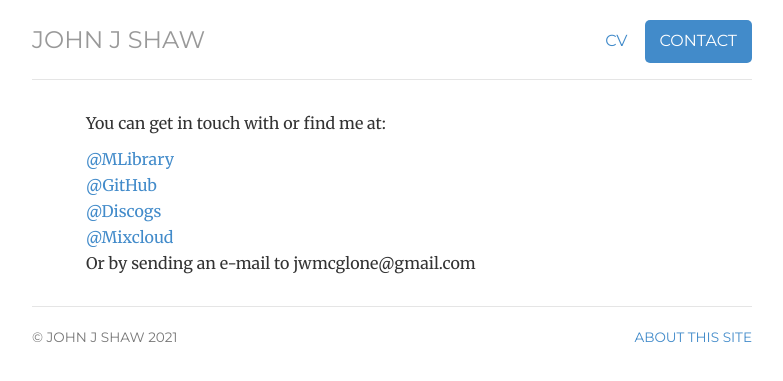
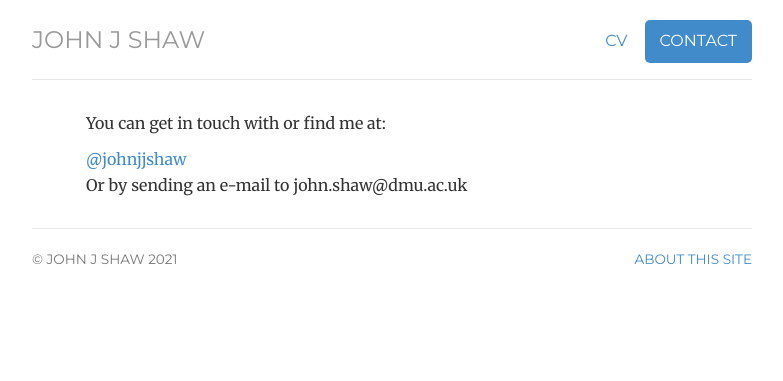
Before and after one commit to JohnJShaw/johnjshaw.github.io, a Jekyll site: the page built from contact/index.html, in a window 1280 px wide. Shown: the top 381 px of the page, without its empty margins (248-1031 px from the left). Built offline with Jekyll 4.4.1, drawn with Linux system fonts in a browser that asks for light colours.

Commit message:
Update index.html

```diff
--- a/contact/index.html
+++ b/contact/index.html
@@ -5,21 +5,15 @@ cv: passive
 projects: passive
 notes: passive
 contact: active
-description: Contact information for Jonathan McGlone, a Librarian, Front-End Developer, Digital Publisher, Project Manager, Music Enthusiast, and Web Noodler living and working in Michigan.
+description: Contact information for John J Shaw
 ---
 <div class="contact">
 
 	<p>You can get in touch with or find me at:</p>
 
 	<ul class="list-unstyled">
-	<li><a href="http://www.lib.umich.edu/users/jmcglone">@MLibrary</a></li>
-	<li><a href="http://github.com/jmcglone">@GitHub</a></li>
-	<!-- <li><a href="http://jsfiddle.net/user/jmcglone/fiddles/">@jsfiddle</a></li> -->
-	<li><a href="http://www.discogs.com/user/jwmcglone">@Discogs</a></li>
-	<li><a href="http://www.mixcloud.com/jwmcglone/">@Mixcloud</a></li>
-	<!-- <li><a href="http://soundcloud.com/jwmcglone">@SoundCloud</a></li> -->
-	<!-- <li><a href="http://dribbble.com/jmcglone">@Dribbble</a></li> -->
-	<li>Or by sending an e-mail to <span class="obfuscate">moc.liamg@enolgcmwj</span></li>
+	<li><a href="https://twitter.com/JohnJJShaw">@johnjjshaw</a></li>
+	<li>Or by sending an e-mail to <span class="obfuscate">ku.ca.umd@wahs.nhoj</span></li>
 	</ul>
 
 </div>
```
